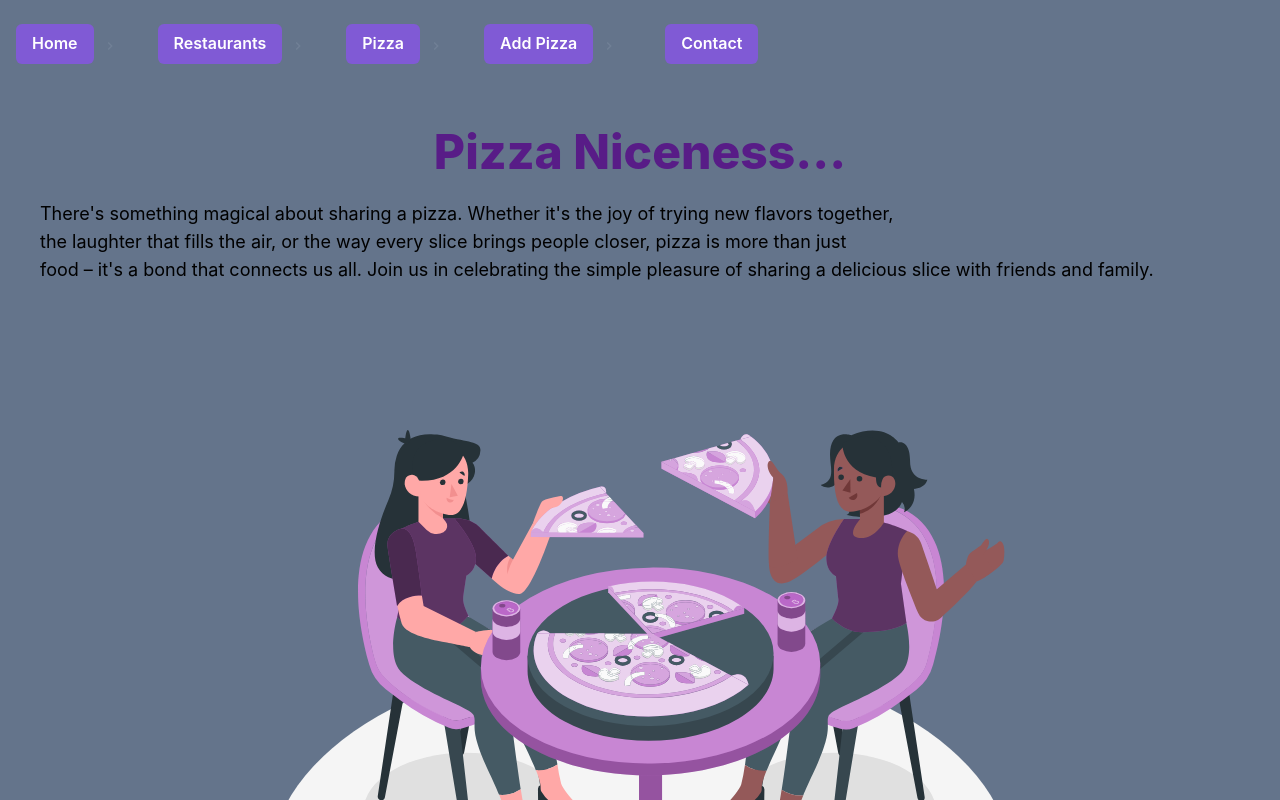
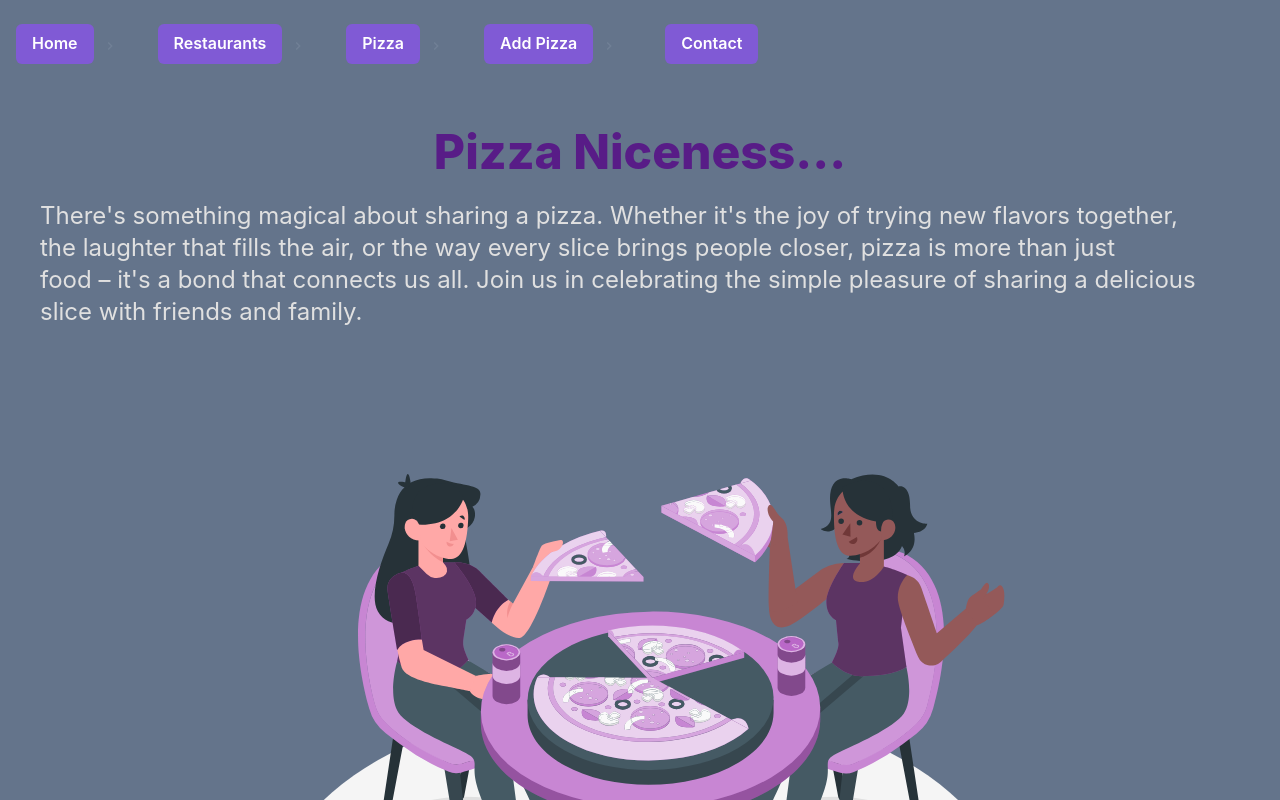
Before and after one commit to Mulindi123/pizzaHat-client, a React (Create React App) app: page / in a window 1280 px wide. Shown: the top 800 px of the page. Built offline with nearby package versions, Linux system fonts and the light colour scheme.

Commit message:
styles home page

```diff
--- a/src/components/Home.js
+++ b/src/components/Home.js
@@ -1,9 +1,10 @@
 const Home = () => {
     return (
         <>
+            <div className="flex flex-col">
                 <div className="container p-10">
                     <h1 className="text-5xl font-extrabold text-purple-900 text-center mb-6">Pizza Niceness...</h1>
-                <span className="text-lg text-center mt-6 text-black">
+                    <span className="text-2xl text-center mt-6 text-color-primary">
                         There's something magical about sharing a pizza. Whether it's the joy of trying new flavors together,<br />
                         the laughter that fills the air, or the way every slice brings people closer, pizza is more than just <br /> food –
                         it's a bond that connects us all. Join us in celebrating the simple pleasure of sharing a delicious slice with
@@ -13,6 +14,7 @@ const Home = () => {
                 <div>
                     <img src="/Pizza sharing-amico.svg" alt="pizza sharing" className="w-full h-screen"/>
                 </div>
+        </div>
     </>
     );
 }
--- a/tailwind.config.js
+++ b/tailwind.config.js
@@ -8,6 +8,7 @@ module.exports = {
       colors:{
         'slate-600': '#6B46C1',
         'custom-purple': '#5D3464',
+        'color-primary': '#E0E0E0',
       },
     },
   },
```
Lines whose indentation alone changed are shown as unchanged.
